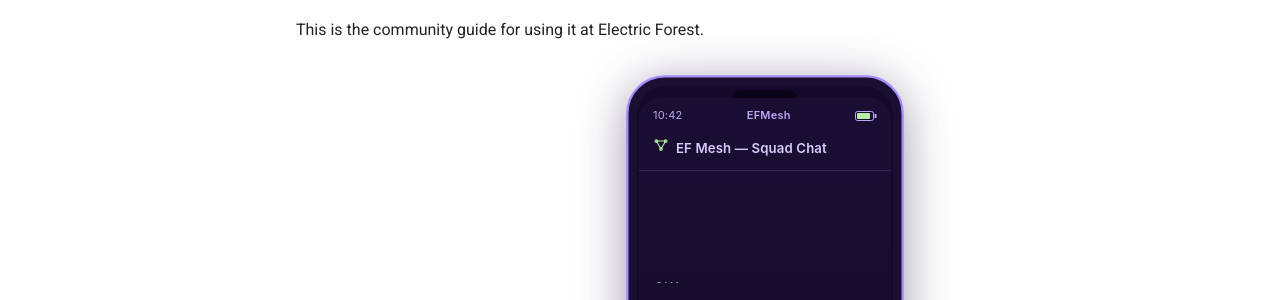
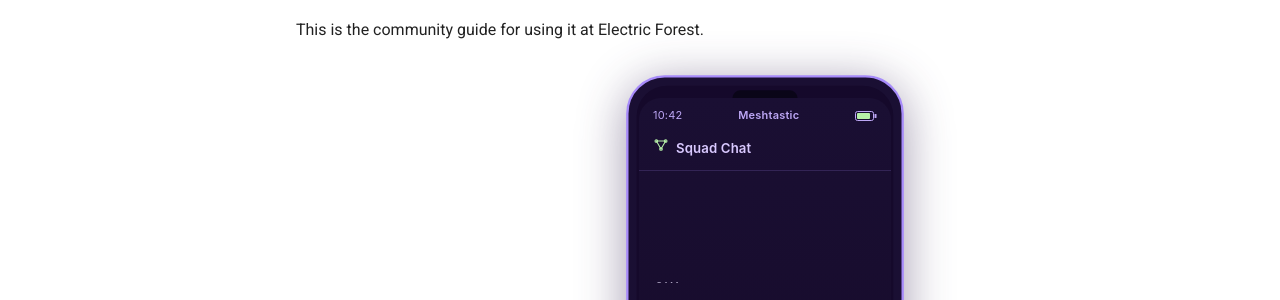
Before and after one commit to efmesh/site, an MkDocs documentation site: the page built from docs/index.md, in a window 1280 px wide and 900 px high. Shown: the part 278-578 px from the top of the window. Built offline with MkDocs 1.6.1 and Material for MkDocs 9.7.7, drawn with Linux system fonts in a browser that asks for light colours; comment, search, counter and statistics services are not loaded.

Commit message:
fix(home): chat header text — status bar 'Meshtastic', chat title 'Squad Chat'

```diff
--- a/docs/index.md
+++ b/docs/index.md
@@ -40,7 +40,7 @@
     <div class="ef-phone-screen">
       <div class="ef-statusbar">
         <span class="ef-time">10:42</span>
-        <span class="ef-carrier">EFMesh</span>
+        <span class="ef-carrier">Meshtastic</span>
         <span class="ef-battery" aria-hidden="true">
           <svg viewBox="0 0 22 10" width="22" height="10"><rect x="0.5" y="0.5" width="18" height="9" rx="2" fill="none" stroke="#bda7f5" stroke-width="1"/><rect x="2" y="2" width="13" height="6" rx="1" fill="#b6f0a8"/><rect x="19.5" y="3" width="2" height="4" rx="0.5" fill="#bda7f5"/></svg>
         </span>
@@ -49,7 +49,7 @@
         <span class="ef-meshicon" aria-hidden="true">
           <svg viewBox="0 0 24 24" width="16" height="16" fill="none" stroke="#b6f0a8" stroke-width="1.6" stroke-linecap="round" stroke-linejoin="round"><circle cx="5" cy="6" r="2"/><circle cx="19" cy="6" r="2"/><circle cx="12" cy="18" r="2"/><line x1="5" y1="6" x2="19" y2="6"/><line x1="5" y1="6" x2="12" y2="18"/><line x1="19" y1="6" x2="12" y2="18"/></svg>
         </span>
-        <span class="ef-chattitle">EF Mesh &mdash; Squad Chat</span>
+        <span class="ef-chattitle">Squad Chat</span>
       </div>
       <div class="ef-chatbody">
         <div class="ef-msg ef-msg--in ef-msg--1"><span class="ef-name">alex</span><span class="ef-bubble">happy forest &#127795; made it through the gate!</span></div>
```
